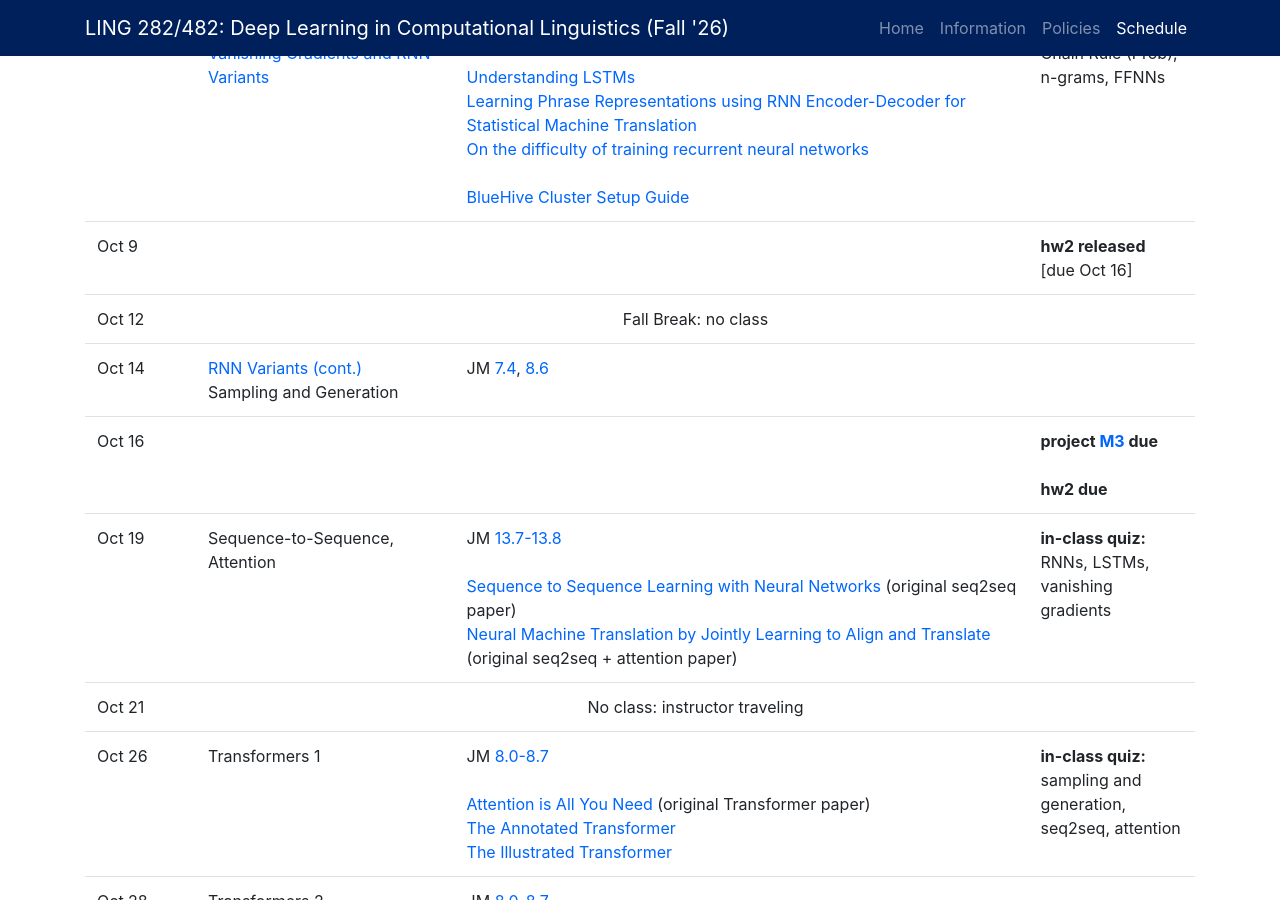
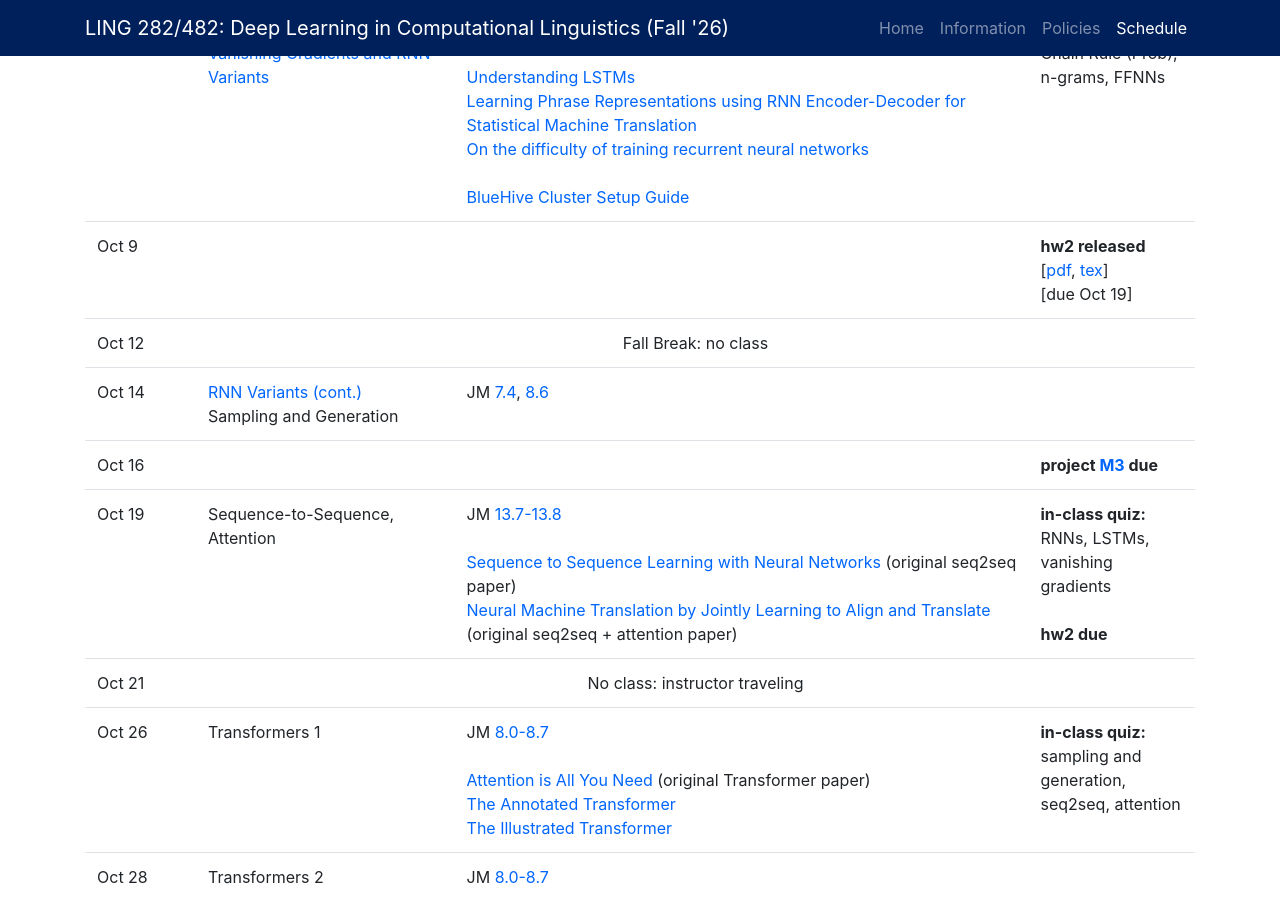
Before and after one commit to cmdowney88/cmdowney88.github.io, a Jekyll site: the page teaching/ling282/fall26/index.html, which Jekyll copies as it is, in a window 1280 px wide and 900 px high, scrolled down 4356 px. Built offline with Jekyll 4.4.1, drawn with Linux system fonts in a browser that asks for light colours.

Commit message:
ling282: release hw2 and move its due date to Oct 19

```diff
--- a/teaching/ling282/fall26/index.html
+++ b/teaching/ling282/fall26/index.html
@@ -423,7 +423,9 @@
 								<td>
 									<strong>hw2 released</strong>
 									<br />
-									[due Oct 16]
+									[<a href="hw/hw2/hw2.pdf" target="_blank">pdf</a>, <a href="hw/hw2/hw2.tex" target="_blank">tex</a>]
+										<br />
+										[due Oct 19]
 								</td>
 							</tr>
 							<tr>
```
Also changed, not shown: other parts of teaching/ling282/fall26/index.html (+2 -2 lines), teaching/ling282/fall26/hw/hw2/repo_buttons.png (added), 2 other files.
